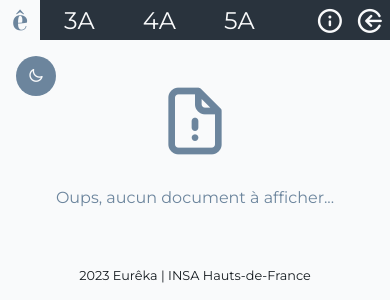
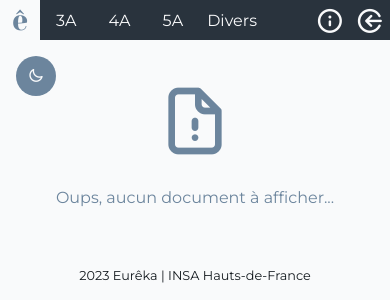
Before and after one commit to bastub/eureka, a Flask app: page /search in a window 390 px wide. Shown: the top 300 px of the page. Run offline with Flask 2, Linux system fonts and the light colour scheme; data that the repository does not hold is empty.

Commit message:
responsive mais juste un peu

```diff
--- a/static/css/style.css
+++ b/static/css/style.css
@@ -58,6 +58,7 @@
         --h1-font-size: 1rem;
         --h2-font-size: .9rem;
         --normal-font-size: .8rem;
+        --nav-font-size: 1rem;
     }
 }
 
@@ -368,7 +369,7 @@ a::selection {
     display: block;
 }
 
-.navbar_annee {
+.navbar_annee{
     display: flex;
     align-items: center;
     justify-content: center;
@@ -380,7 +381,41 @@ a::selection {
     z-index: var(--z-modal);
 }
 
+.bouton_divers {
+    display: flex;
+    align-items: center;
+    justify-content: center;
+    height: var(--header-height);
+    font-family: var(--body-font);
+    font-size: var(--nav-font-size);
+    font-weight: var(--font-medium);
+    background-color: var(--dark-col1);
+    color: var(--lighter-col1);
+    z-index: var(--z-modal);
+    border: none;
+    padding: 0 1rem 0 1rem ;
+}
 
+.bouton_divers:hover {
+    background-color: var(--col1);
+    transition: background-color 0.2s;
+    cursor: pointer;
+}
+
+@media screen and (max-width: 968px) {
+    .bouton_divers {
+        padding: 0 .5rem 0 .5rem;
+    }
+
+    .navbar_annee {
+        width: calc(var(--header-height)+ .5rem);
+    }
+
+    .navbar_toggle {
+        padding-left: 1rem;
+        padding-right: 1rem;
+    }
+}
 
 /* ===== INDEX ===== */
 
@@ -443,7 +478,7 @@ a::selection {
 /* ===== MENU ===== */
 
 .menu_searchbar {
-    width: 50vw;
+    width: 40vw;
     height: 1.5rem;
     border: 0px;
     border-radius:2.5vh;
@@ -961,6 +996,21 @@ select:hover {
   100% {transform: translateY(-1em);}
 }
 
+@media screen and (max-width: 968px) {
+    .loader_letter1,
+    .loader_letter2,
+    .loader_letter3,
+    .loader_letter4,
+    .loader_letter5,
+    .loader_letter6 {
+        font-size: 4rem;
+    }
+
+    .loader_wrapper {
+        gap: 1rem;
+    }
+}
+
 
 /* === 404 === */
 
--- a/templates/menu.html
+++ b/templates/menu.html
@@ -39,6 +39,11 @@
         </div>
     </div>
     {% endfor %}
+    <div class="bouton_divers_div" id="bouton-divers-div">
+        <a href="{{ url_for('divers') }}">
+            <button class="bouton_divers" id="bouton-divers">Divers</button>
+        </a>
+    </div>
 
 
 {% endblock %}
```
Also changed, not shown: static/css/style-sombre.css (+54 -1 lines), templates/index.html (+15 -0 lines).
